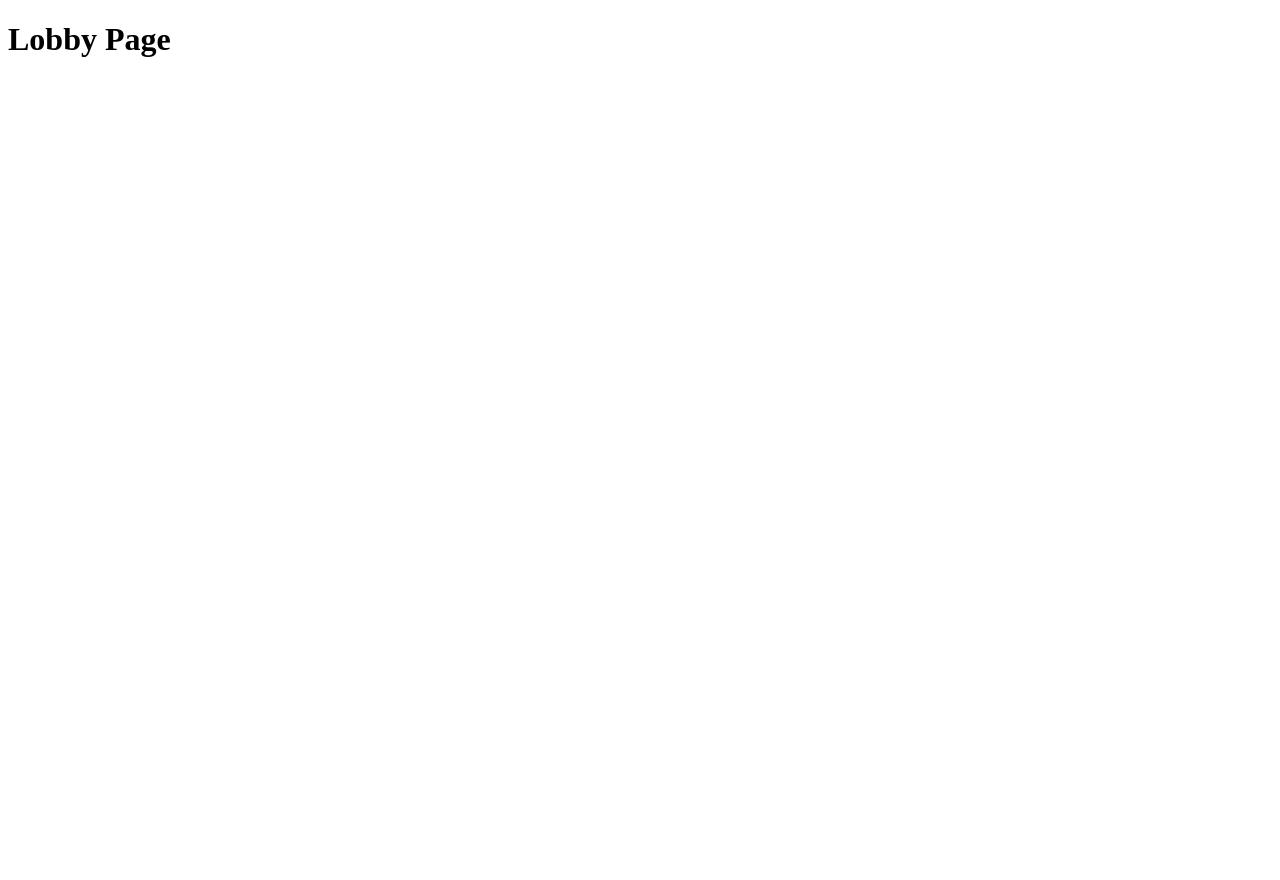
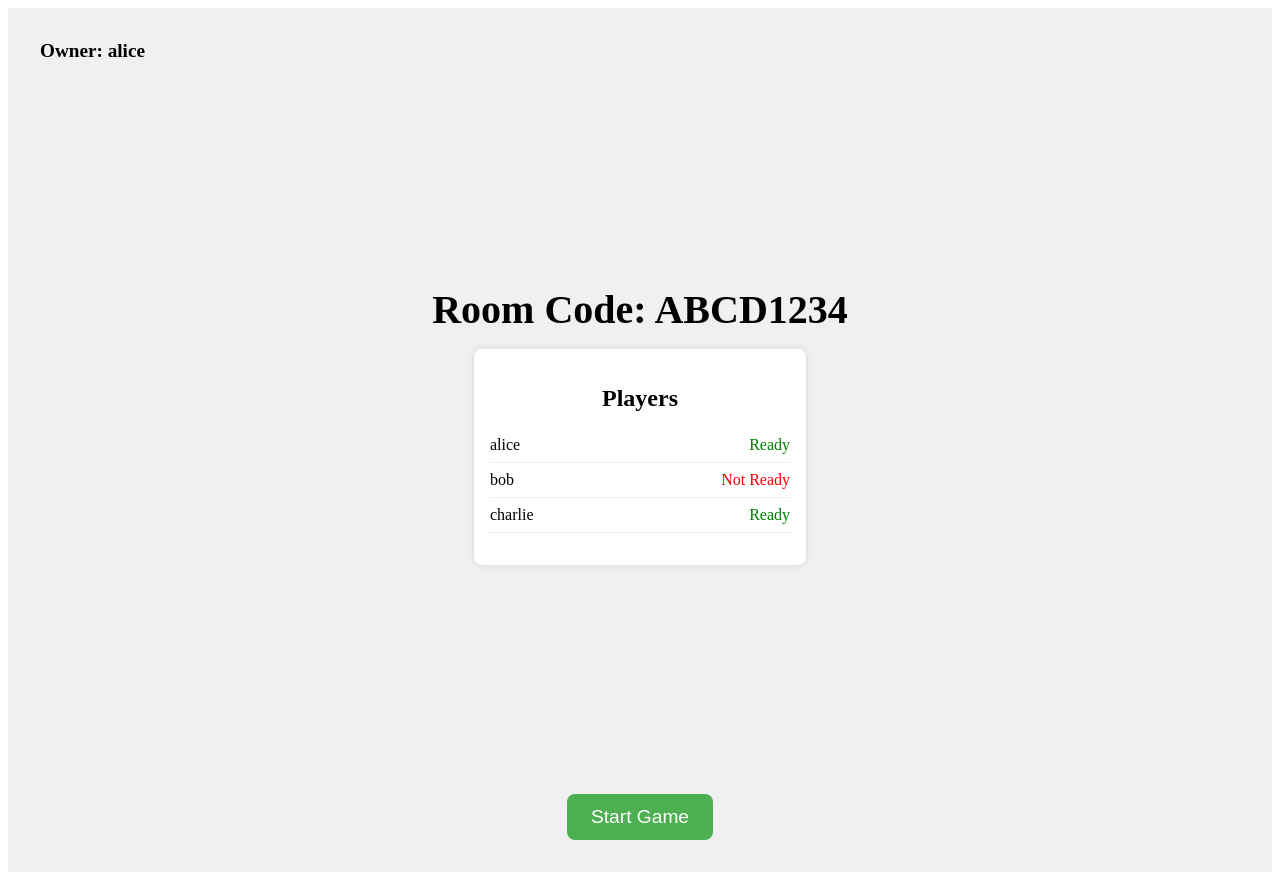
Before and after one commit to jinschofield/instagramroulette, a React (Vite) app in the folder client/: page /lobby in a window 1280 px wide. Before the commit the page ends 800 px from the top, so only its background shows below. Built offline with nearby package versions, Linux system fonts and the light colour scheme.

Commit message:
Added meat to the skeleton, but no brain

```diff
--- a/client/src/App.tsx
+++ b/client/src/App.tsx
@@ -13,12 +13,42 @@ import Leaderboard from "./pages/Leaderboard"
  * @returns {JSX.Element} - Rendered application routes
  */
 
+
+// TODO: TEMPORARY VARIABLES SET IN THE PAGES
 const App: React.FC = () => {
   return (
     <Routes>
       <Route path="/" element={<Home />} />
-      <Route path="/lobby" element={<Lobby />} />
-      <Route path="/guess" element={<Guess />} />
+
+      <Route
+        path="/lobby"
+        element={
+          <Lobby
+            roomCode="ABCD1234"
+            owner="alice"
+            currentUser="alice"
+            users={[
+              { username: "alice", ready: true },
+              { username: "bob", ready: false },
+              { username: "charlie", ready: true },
+            ]}
+          />
+        }
+      />
+
+
+      <Route
+        path="/guess"
+        element={
+          <Guess
+            postUrl="DIlCkRwt5LX" // e.g., the part after "/p/"
+            roomCode="ROOM123"
+            owner="alice"
+            players={["alice", "bob", "charlie", "dave", "eve", "mallory"]}
+          />
+        }
+      />
+
       <Route path="/leaderboard" element={<Leaderboard />} />
     </Routes>
   );
--- a/client/src/pages/Guess.tsx
+++ b/client/src/pages/Guess.tsx
@@ -1,10 +1,74 @@
 import React from "react";
 
-const Guess: React.FC = () => {
+interface GuessProps {
+  postUrl: string;
+  roomCode: string;
+  owner: string;
+  players: string[];
+}
+
+const Guess: React.FC<GuessProps> = ({ postUrl, roomCode, owner, players }) => {
   return (
-    <div>
-      <h1>Guess Page</h1>
-      {/* other content */}
+    <div
+      style={{
+        minHeight: "100vh",
+        padding: "2rem",
+        backgroundColor: "#fafafa",
+        display: "flex",
+        flexDirection: "column",
+        alignItems: "center",
+      }}
+    >
+      {/* Top-left Room Info */}
+      <div style={{ alignSelf: "flex-start", marginBottom: "1rem", fontSize: "1rem" }}>
+        <strong>Room:</strong> {roomCode} | <strong>Owner:</strong> {owner}
+      </div>
+
+      {/* Page Title */}
+      <h1 style={{ fontSize: "2.5rem", marginBottom: "2rem" }}>Who's reel is this...</h1>
+
+      {/* Instagram Embed */}
+      <div style={{ width: "100%", maxWidth: "500px", marginBottom: "2rem" }}>
+        <iframe
+          title="Instagram Post"
+          src={`https://www.instagram.com/p/${postUrl}/embed`}
+          width="100%"
+          height="600"
+          frameBorder="0"
+          scrolling="no"
+          allowTransparency
+          style={{ borderRadius: "1rem", border: "1px solid #ddd" }}
+        ></iframe>
+      </div>
+
+      {/* Player Guess Options */}
+      <div
+        style={{
+          display: "grid",
+          gridTemplateColumns: "repeat(3, 1fr)",
+          gap: "1rem",
+          maxWidth: "600px",
+          width: "100%",
+        }}
+      >
+        {players.map((player, index) => (
+          <button
+            key={index}
+            style={{
+              padding: "1rem",
+              fontSize: "1rem",
+              backgroundColor: "#ffffff",
+              border: "1px solid #ccc",
+              borderRadius: "0.5rem",
+              cursor: "pointer",
+              transition: "all 0.2s ease-in-out",
+            }}
+            onClick={() => console.log(`Guessed: ${player}`)}
+          >
+            {player}
+          </button>
+        ))}
+      </div>
     </div>
   );
 };
--- a/client/src/pages/Home.tsx
+++ b/client/src/pages/Home.tsx
@@ -1,10 +1,87 @@
-import React from "react";
+import React, { useState } from "react";
 
 const Home: React.FC = () => {
+  const [username, setUsername] = useState<string>("");
+
+  const handleJoinRoom = (): void => {
+    if (!username.trim()) {
+      alert("Please enter a username.");
+      return;
+    }
+
+    console.log(`Joining room as ${username}`);
+    // TODO: Route to join room or emit to socket
+  };
+
+  const handleCreateRoom = (): void => {
+    if (!username.trim()) {
+      alert("Please enter a username.");
+      return;
+    }
+
+    console.log(`Creating room as ${username}`);
+    // TODO: Route to create room or emit to socket
+  };
+
   return (
-    <div>
-      <h1>Welcome to Instagram Roulette</h1>
-      {/* other content */}
+    <div
+      style={{
+        height: "100vh",
+        display: "flex",
+        flexDirection: "column",
+        justifyContent: "center",
+        alignItems: "center",
+        gap: "1.5rem",
+        backgroundColor: "#f9f9f9",
+      }}
+    >
+      <h1 style={{ fontSize: "3rem", fontWeight: "bold" }}>Instagram Roulette</h1>
+
+      <input
+        type="text"
+        placeholder="Enter your username"
+        value={username}
+        onChange={(e) => setUsername(e.target.value)}
+        style={{
+          padding: "0.75rem 1rem",
+          fontSize: "1rem",
+          borderRadius: "0.5rem",
+          border: "1px solid #ccc",
+          width: "300px",
+        }}
+      />
+
+      <div style={{ display: "flex", gap: "1rem" }}>
+        <button
+          onClick={handleCreateRoom}
+          style={{
+            padding: "0.75rem 1.25rem",
+            fontSize: "1rem",
+            borderRadius: "0.5rem",
+            backgroundColor: "#4CAF50",
+            color: "white",
+            border: "none",
+            cursor: "pointer",
+          }}
+        >
+          Create Room
+        </button>
+
+        <button
+          onClick={handleJoinRoom}
+          style={{
+            padding: "0.75rem 1.25rem",
+            fontSize: "1rem",
+            borderRadius: "0.5rem",
+            backgroundColor: "#2196F3",
+            color: "white",
+            border: "none",
+            cursor: "pointer",
+          }}
+        >
+          Join Room
+        </button>
+      </div>
     </div>
   );
 };
--- a/client/src/pages/Lobby.tsx
+++ b/client/src/pages/Lobby.tsx
@@ -1,10 +1,93 @@
 import React from "react";
 
-const Lobby: React.FC = () => {
+interface User {
+  username: string;
+  ready: boolean;
+}
+
+interface LobbyProps {
+  roomCode: string;
+  owner: string;
+  currentUser: string;
+  users: User[];
+}
+
+const Lobby: React.FC<LobbyProps> = ({ roomCode, owner, currentUser, users }) => {
+  const handleStartGame = (): void => {
+    console.log("Game started!");
+    // TODO: emit start to socket
+  };
+
   return (
-    <div>
-      <h1>Lobby Page</h1>
-      {/* other content */}
+    <div
+      style={{
+        height: "100vh",
+        display: "flex",
+        flexDirection: "column",
+        justifyContent: "space-between",
+        padding: "2rem",
+        backgroundColor: "#f0f0f0"
+      }}
+    >
+      {/* Top Row - Owner */}
+      <div style={{ alignSelf: "flex-start", fontSize: "1.2rem", fontWeight: "bold" }}>
+        Owner: {owner}
+      </div>
+
+      {/* Center - Room Code + User List */}
+      <div style={{ textAlign: "center" }}>
+        <h1 style={{ fontSize: "2.5rem", marginBottom: "1rem" }}>Room Code: {roomCode}</h1>
+        <div
+          style={{
+            margin: "0 auto",
+            width: "300px",
+            padding: "1rem",
+            backgroundColor: "white",
+            borderRadius: "0.5rem",
+            boxShadow: "0 0 10px rgba(0,0,0,0.1)",
+          }}
+        >
+          <h2 style={{ fontSize: "1.5rem", marginBottom: "0.5rem" }}>Players</h2>
+          <ul style={{ listStyle: "none", padding: 0 }}>
+            {users.map((user, idx) => (
+              <li
+                key={idx}
+                style={{
+                  display: "flex",
+                  justifyContent: "space-between",
+                  padding: "0.5rem 0",
+                  borderBottom: "1px solid #eee",
+                }}
+              >
+                <span>{user.username}</span>
+                <span style={{ color: user.ready ? "green" : "red" }}>
+                  {user.ready ? "Ready" : "Not Ready"}
+                </span>
+              </li>
+            ))}
+          </ul>
+        </div>
+      </div>
+
+      {/* Bottom - Start Button */}
+      {currentUser === owner && (
+        <button
+          onClick={handleStartGame}
+          style={{
+            alignSelf: "center",
+            marginTop: "2rem",
+            padding: "0.75rem 1.5rem",
+            fontSize: "1.2rem",
+            borderRadius: "0.5rem",
+            backgroundColor: "#4CAF50",
+            color: "white",
+            border: "none",
+            cursor: "pointer",
+          }}
+        >
+          Start Game
+        </button>
+      )}
     </div>
   );
 };
```
